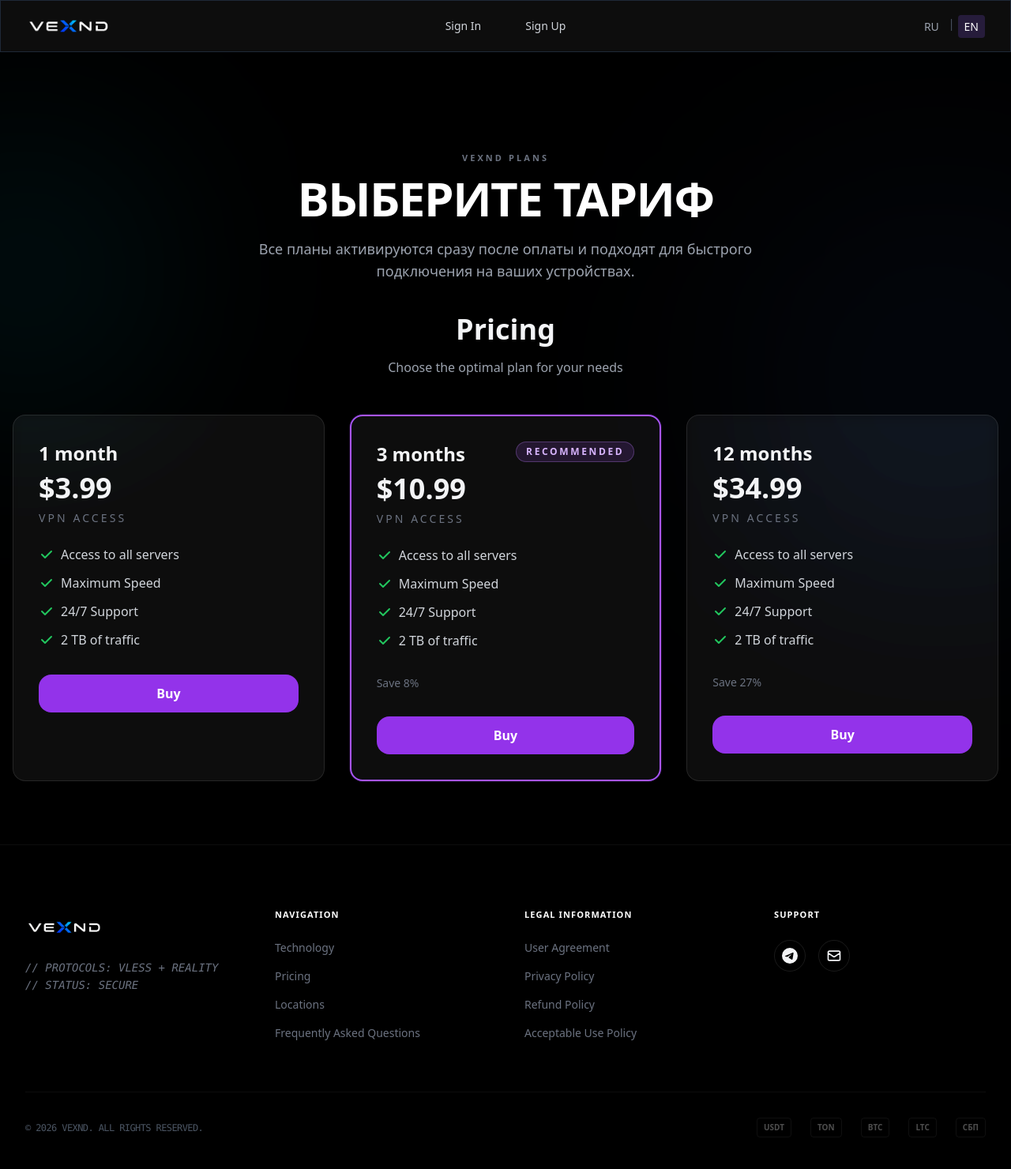
After one commit to DenisGalkin/vexnd, a Flask app: page /en/pricing in a window 1280 px wide. The commit adds this page. Shown: the whole page at 79% size. Run offline with Flask 3, Linux system fonts and the light colour scheme; some libraries are stand-ins or nearby versions.

Commit message:
Added tariffs page

```diff
--- a/app/http/routes/pages.py
+++ b/app/http/routes/pages.py
@@ -52,12 +52,26 @@ def render_policy_page(template_name: str, ru_filename: str, en_filename: str):
 
 
 def index():
-    plans = [{"months": plan["months"], "price": format_usd_amount(plan["price"]), "features": plan["features"]} for plan in plan_catalog().values()]
-    return render_template("index.html", plans=plans)
+    return render_template("index.html", plans=_pricing_plans())
 
 
 def index_en():
     return index()
+
+
+def _pricing_plans() -> list[dict[str, object]]:
+    return [
+        {
+            "months": plan["months"],
+            "price": format_usd_amount(plan["price"]),
+            "features": plan["features"],
+        }
+        for plan in plan_catalog().values()
+    ]
+
+
+def pricing():
+    return render_template("pricing.html", plans=_pricing_plans())
 
 
 def set_language(lang):
@@ -146,6 +160,8 @@ def register(app) -> None:
     app.add_url_rule("/", endpoint="index", view_func=index, methods=["GET"])
     app.add_url_rule("/en", endpoint="index_en", view_func=index_en, methods=["GET"])
     app.add_url_rule("/en/", endpoint="index_en_slash", view_func=index_en, methods=["GET"])
+    app.add_url_rule("/pricing", endpoint="pricing", view_func=pricing, methods=["GET"])
+    app.add_url_rule("/en/pricing", endpoint="pricing_en", view_func=pricing, methods=["GET"])
     app.add_url_rule("/set_language/<lang>", endpoint="set_language", view_func=set_language, methods=["GET", "POST"])
     app.add_url_rule("/setup", endpoint="setup", view_func=setup, methods=["GET"])
     app.add_url_rule("/en/setup", endpoint="setup_en", view_func=setup, methods=["GET"])
--- /dev/null
+++ b/app/ui/templates/_pricing_cards.html
@@ -0,0 +1,46 @@
+<section id="pricing" class="{{ section_class|default('relative z-10 py-20 px-4 bg-gradient-to-b from-gray-900/92 to-black/95') }}">
+    <div class="max-w-7xl mx-auto">
+        <h2 class="text-4xl font-bold text-center mb-4">{{ _('Тарифы') }}</h2>
+        <p class="text-gray-400 text-center mb-12 max-w-2xl mx-auto">
+            {{ _('Выберите оптимальный план для ваших задач') }}
+        </p>
+
+        <div class="grid md:grid-cols-3 gap-4 sm:gap-6 lg:gap-8">
+            {% for plan in plans %}
+            <div class="glass-effect rounded-2xl p-5 sm:p-8 transition-all duration-300 hover-glow {% if loop.index == 2 %}border-purple-500 border-2 shadow-[0_0_0_1px_rgba(168,85,247,0.15)]{% endif %}">
+                <div class="mb-6 flex items-start justify-between gap-4">
+                    <div>
+                        <h3 class="text-xl sm:text-2xl font-bold mb-2">{{ plan_duration_label(plan.months) }}</h3>
+                        <div class="text-3xl sm:text-4xl font-bold">
+                            ${{ plan.price }}
+                        </div>
+                        <p class="mt-2 text-sm uppercase tracking-[0.22em] text-gray-500">VPN ACCESS</p>
+                    </div>
+                    {% if loop.index == 2 %}
+                    <span class="rounded-full border border-purple-400/30 bg-purple-500/15 px-3 py-1 text-xs font-semibold uppercase tracking-[0.22em] text-purple-300">
+                        {{ _('Рекомендуем') }}
+                    </span>
+                    {% endif %}
+                </div>
+                <ul class="text-left space-y-3 mb-8 text-sm sm:text-base">
+                    {% for feature in plan.features[:4] %}
+                    <li class="flex items-center text-gray-300">
+                        <svg class="w-5 h-5 text-green-500 mr-2 shrink-0" fill="currentColor" viewBox="0 0 20 20">
+                            <path fill-rule="evenodd" d="M16.707 5.293a1 1 0 010 1.414l-8 8a1 1 0 01-1.414 0l-4-4a1 1 0 011.414-1.414L8 12.586l7.293-7.293a1 1 0 011.414 0z" clip-rule="evenodd"/>
+                        </svg>
+                        {{ _(feature) }}
+                    </li>
+                    {% endfor %}
+                </ul>
+                {% if plan.features|length > 4 and plan.features[4] %}
+                <p class="mb-8 text-left text-sm text-gray-500">{{ _(plan.features[4]) }}</p>
+                {% endif %}
+                <a href="{{ url_for('checkout', plan=plan.months) }}"
+                   class="block w-full bg-purple-600 hover:bg-purple-700 text-white py-3 rounded-2xl text-center font-semibold transition-all hover-glow">
+                    {{ _('Купить') }}
+                </a>
+            </div>
+            {% endfor %}
+        </div>
+    </div>
+</section>
--- a/app/ui/templates/dashboard/_billing_section.html
+++ b/app/ui/templates/dashboard/_billing_section.html
@@ -19,7 +19,7 @@
             <p class="text-base font-semibold text-white">{{ subscription_plan_name if subscription_plan_name else 'VEXND Premium' }}</p>
           </div>
         </div>
-        <a href="{{ url_lang('index') }}#pricing" class="dashboard-ghost-btn inline-flex items-center justify-center rounded-2xl px-5 py-3 font-semibold transition tap-target">
+        <a href="{{ url_lang('pricing') }}" class="dashboard-ghost-btn inline-flex items-center justify-center rounded-2xl px-5 py-3 font-semibold transition tap-target">
           {{ _('Продлить') }}
         </a>
       </div>
@@ -39,7 +39,7 @@
           <p class="mt-4 text-xl font-semibold text-white">{{ _('Подписка не активна') if has_subscription_record else _('Нет подписки') }}</p>
           <p class="mt-2 max-w-2xl text-sm leading-6 text-gray-400">{{ _('Подключите тариф, чтобы получить доступ ко всем возможностям VEXND.') }}</p>
         </div>
-        <a href="{{ url_lang('index') }}#pricing" class="dashboard-ghost-btn inline-flex items-center justify-center rounded-2xl px-5 py-3 font-semibold transition tap-target">
+        <a href="{{ url_lang('pricing') }}" class="dashboard-ghost-btn inline-flex items-center justify-center rounded-2xl px-5 py-3 font-semibold transition tap-target">
           {{ _('Выбрать тариф') }}
         </a>
       </div>
--- /dev/null
+++ b/app/ui/templates/pricing.html
@@ -0,0 +1,28 @@
+{% extends "base.html" %}
+
+{% block title %}{{ _('Тарифы') }}{% endblock %}
+
+{% block content %}
+<div class="relative overflow-hidden min-h-screen">
+    <div class="pointer-events-none absolute inset-0 z-0" aria-hidden="true">
+        <div class="absolute left-[-10%] top-[12%] h-80 w-80 rounded-full bg-cyan-500/10 blur-[130px]"></div>
+        <div class="absolute right-[-8%] top-[22%] h-96 w-96 rounded-full bg-blue-500/10 blur-[150px]"></div>
+        <div class="absolute left-[8%] bottom-[8%] h-72 w-72 rounded-full bg-purple-500/8 blur-[130px]"></div>
+    </div>
+
+    <section class="relative z-10 px-4 pt-32 pb-10">
+        <div class="max-w-4xl mx-auto text-center">
+            <p class="mb-3 text-[11px] font-semibold uppercase tracking-[0.28em] text-gray-500">VEXND PLANS</p>
+            <h1 class="text-4xl sm:text-5xl md:text-6xl font-black uppercase tracking-tight text-white">
+                {{ _('Выберите тариф') }}
+            </h1>
+            <p class="mt-5 text-base sm:text-lg text-gray-400 max-w-2xl mx-auto leading-relaxed">
+                {{ _('Все планы активируются сразу после оплаты и подходят для быстрого подключения на ваших устройствах.') }}
+            </p>
+        </div>
+    </section>
+
+    {% set section_class = 'relative z-10 px-4 pb-20' %}
+    {% include "_pricing_cards.html" %}
+</div>
+{% endblock %}
```
Also changed, not shown: app/ui/templates/auth/login.html (+7 -7 lines), app/ui/templates/dashboard/_subscription_overview.html (+4 -4 lines), app/ui/templates/index.html (+1 -46 lines).
